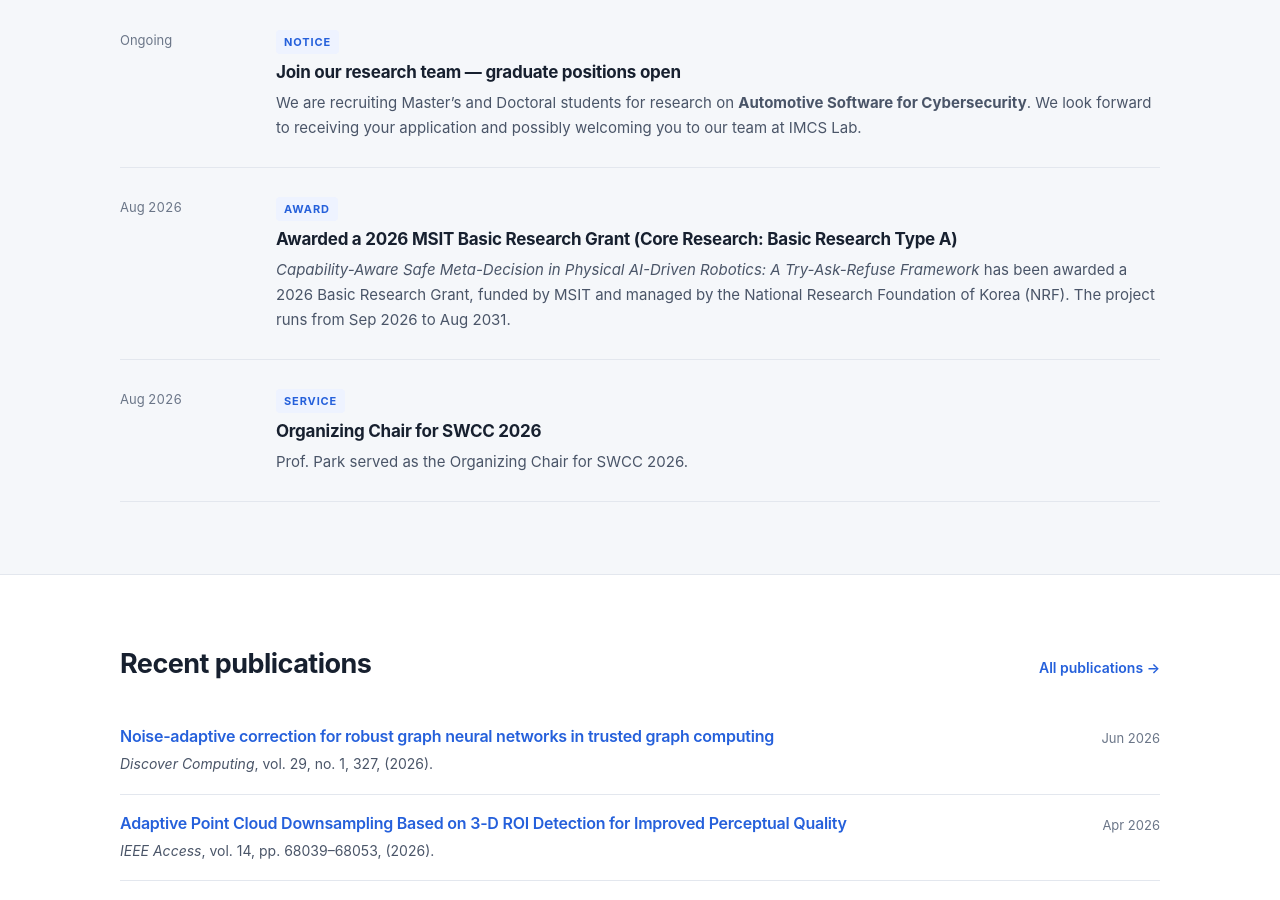
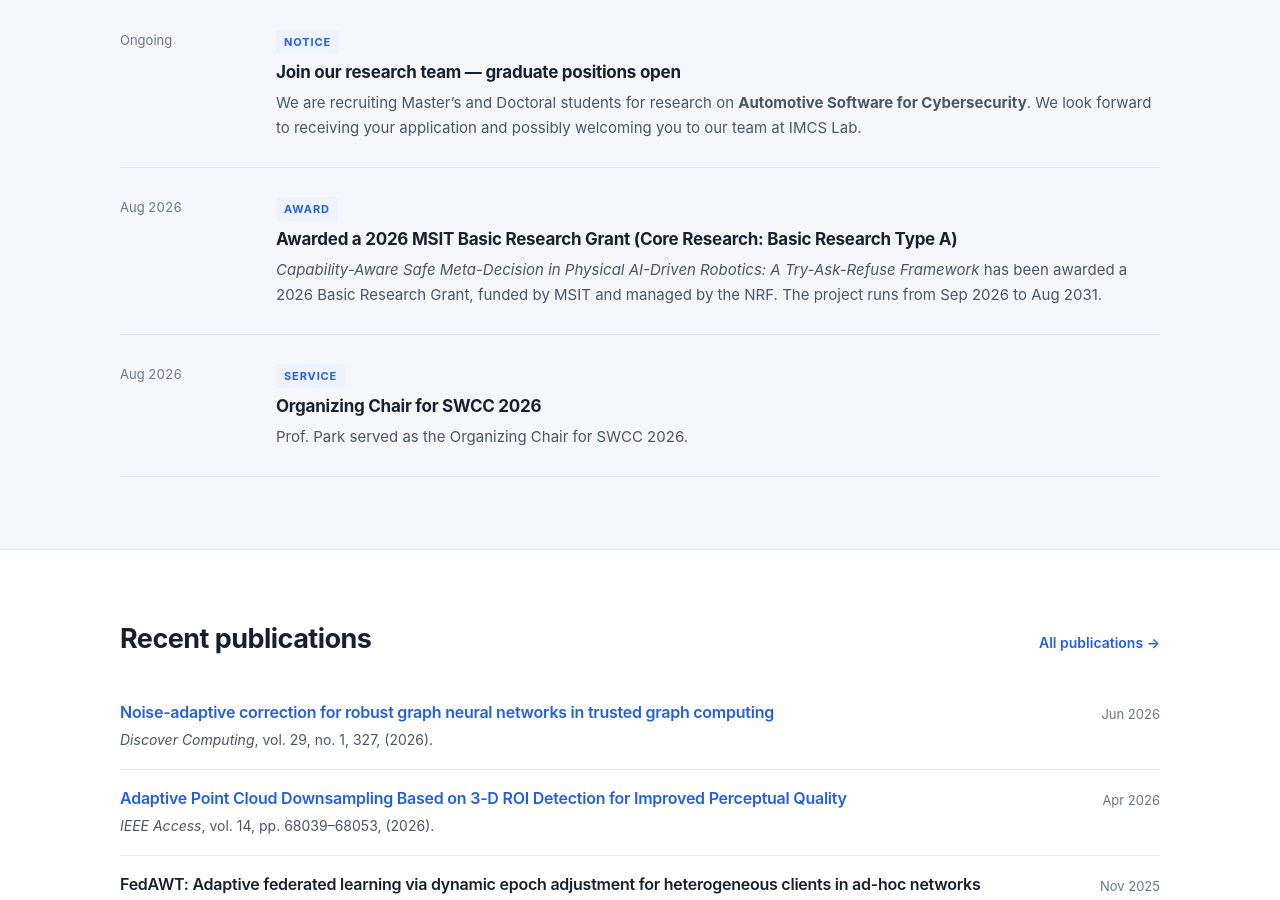
Before and after one commit to imcslab/imcslab.github.io, a Jekyll site: the page built from index.html, in a window 1280 px wide and 900 px high, scrolled down 1385 px. Built offline with Jekyll 4.4.1, drawn with Linux system fonts in a browser that asks for light colours.

Commit message:
News: shorten the funder credit to MSIT and NRF
Co-Authored-By: Claude Opus 5 (1M context) <noreply@anthropic.com>

```diff
--- a/_data/news.yml
+++ b/_data/news.yml
@@ -35,8 +35,8 @@
   body: >
     *Capability-Aware Safe Meta-Decision in Physical AI-Driven Robotics: A
     Try-Ask-Refuse Framework* has been awarded a 2026 Basic Research Grant,
-    funded by MSIT and managed by the National Research Foundation of Korea
-    (NRF). The project runs from Sep 2026 to Aug 2031.
+    funded by MSIT and managed by the NRF. The project runs from Sep 2026 to
+    Aug 2031.
 
 - date: "Aug 2026"
   tag: Service
```
